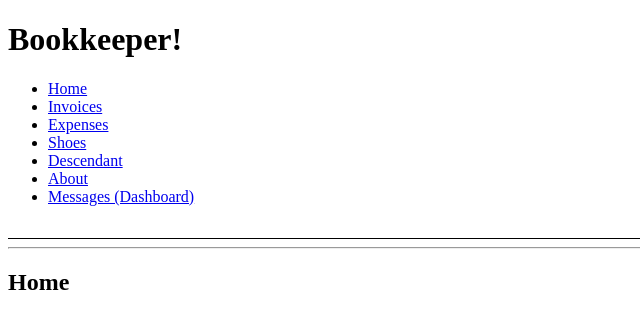
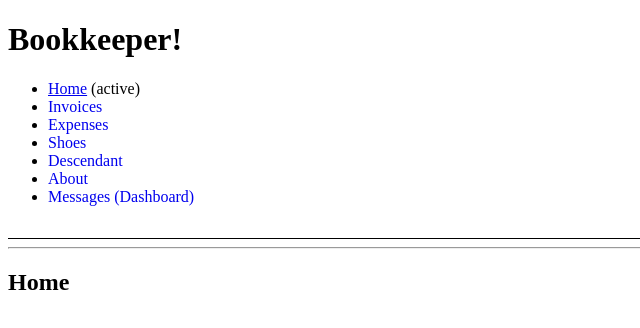
Before and after one commit to XXuain/Learn-react-router-v6, a React (Create React App) app: page / in a window 1280 px wide. Shown: the top 328 px of the page, without its empty margins (0-640 px from the left). Built offline with nearby package versions, Linux system fonts and the light colour scheme.

Commit message:
add: CustomLink

```diff
--- a/src/App.js
+++ b/src/App.js
@@ -1,6 +1,13 @@
 /** @format */
 import React from 'react';
-import { Link, Outlet, Routes, Route } from 'react-router-dom';
+import {
+  Link,
+  Outlet,
+  Routes,
+  Route,
+  useResolvedPath,
+  useMatch,
+} from 'react-router-dom';
 import Expenses from './pages/expenses';
 import Invoices from './pages/invoices';
 import Invoice from './pages/invoice';
@@ -69,25 +76,27 @@ function Layout() {
       >
         <ul>
           <li>
-            <Link to="/">Home</Link>
+            <CustomLink to="/">Home</CustomLink>
           </li>
           <li>
-            <Link to="/invoices">Invoices</Link>
+            <CustomLink to="/invoices">Invoices</CustomLink>
           </li>
           <li>
-            <Link to="/expenses">Expenses</Link>
+            <CustomLink to="/expenses">Expenses</CustomLink>
           </li>
           <li>
-            <Link to="/shoes">Shoes</Link>
+            <CustomLink to="/shoes">Shoes</CustomLink>
           </li>
           <li>
-            <Link to="/descendant">Descendant</Link>
+            <CustomLink to="/descendant">Descendant</CustomLink>
           </li>
           <li>
-            <Link to="/about">About</Link>
+            <CustomLink to="/about">About</CustomLink>
           </li>
           <li>
-            <Link to="/dashboard/messages">Messages (Dashboard)</Link>
+            <CustomLink to="/dashboard/messages">
+              Messages (Dashboard)
+            </CustomLink>
           </li>
         </ul>
       </nav>
@@ -105,6 +114,24 @@ function Home() {
   );
 }
 
+function CustomLink({ children, to, ...props }) {
+  let resolved = useResolvedPath(to);
+  let match = useMatch({ path: resolved.pathname, end: true });
+
+  return (
+    <div>
+      <Link
+        style={{ textDecoration: match ? 'underline' : 'none' }}
+        to={to}
+        {...props}
+      >
+        {children}
+      </Link>
+      {match && ' (active)'}
+    </div>
+  );
+}
+
 function NoMatch() {
   return (
     <div>
```
